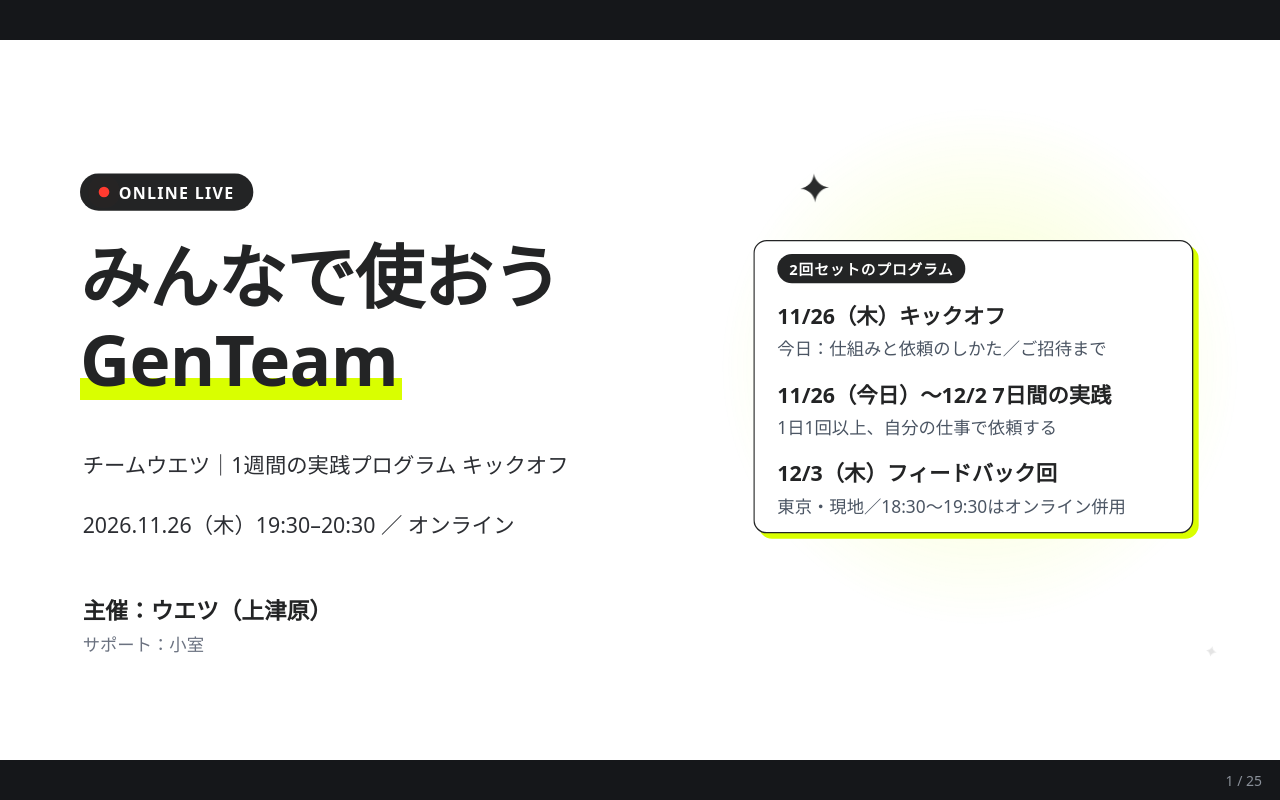
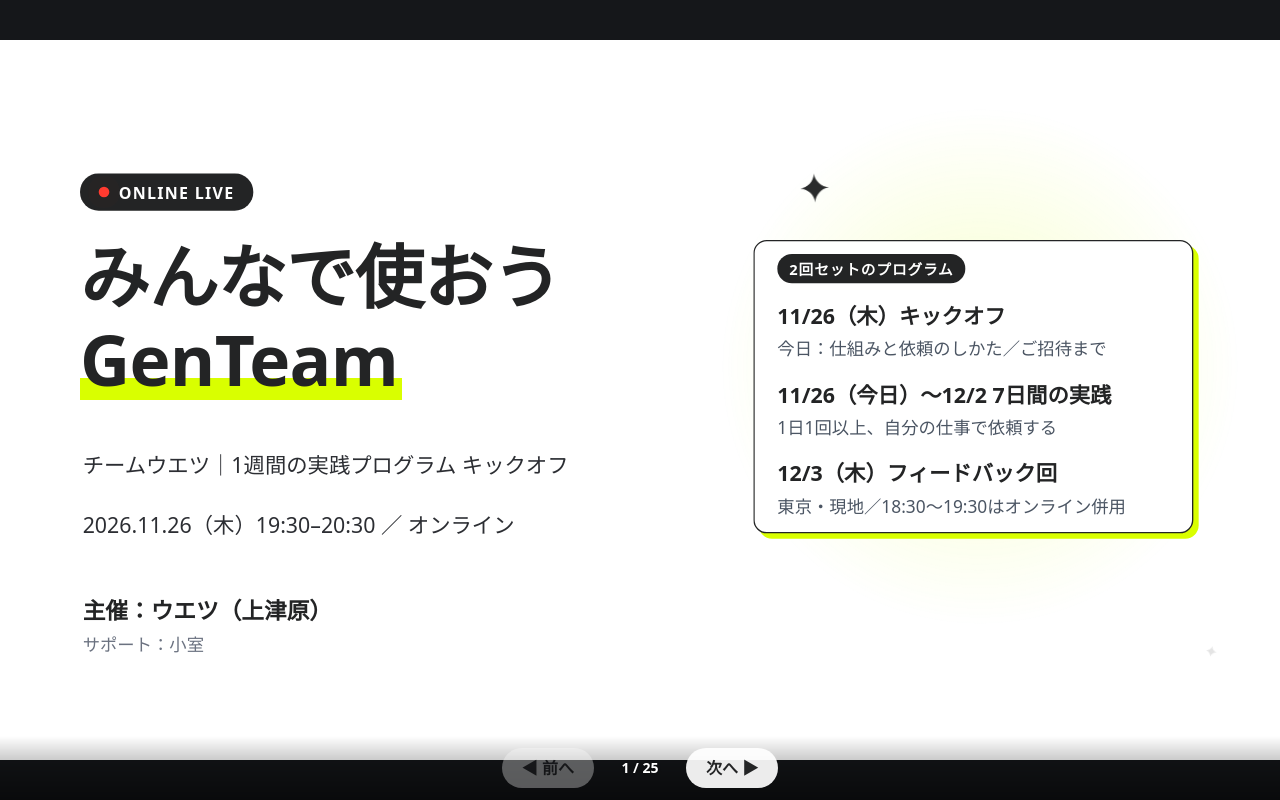
Before and after one commit to three-t-ltd/team-uetsu-kickoff, a plain HTML site: page index.html in a window 1280 px wide. Drawn offline with Linux system fonts and the light colour scheme.

Commit message:
スライド送りのボタンを付け、スマホでも全ページ見えるように修正

```diff
--- a/index.html
+++ b/index.html
@@ -103,7 +103,25 @@ html,body{margin:0;height:100%;background:#15171a;font-family:var(--font-sans);c
 #pager{position:fixed;right:18px;bottom:12px;color:#8a9099;font:14px/1 system-ui;user-select:none}
 @media (prefers-reduced-motion:reduce){.slide *{animation:none!important;clip-path:none!important}.mk:after,.door-rule{transform:none!important}.spark{opacity:1!important}}
 @media print{@page{size:1920px 1080px;margin:0}html,body{background:#fff;overflow:visible;height:auto}#stage{position:static;transform:none!important}.slide{position:relative;display:block;page-break-after:always}.slide *{animation:none!important;clip-path:none!important}.mk:after,.door-rule{transform:none!important}.spark{opacity:1!important}#pager{display:none}}
-</style></head><body><div id="stage">
+</style>
+<style id="navfix">
+#nav{position:fixed;left:0;right:0;bottom:0;z-index:999;display:flex;align-items:center;justify-content:center;gap:14px;padding:12px 16px;background:linear-gradient(to top,rgba(0,0,0,.55),rgba(0,0,0,0));font-family:var(--font-sans)}
+#nav button{appearance:none;border:0;border-radius:999px;background:rgba(255,255,255,.92);color:#232425;font:700 16px/1 var(--font-sans);padding:12px 20px;cursor:pointer}
+#nav button:disabled{opacity:.35;cursor:default}
+#nav .cnt{color:#fff;font:700 14px/1 var(--font-sans);min-width:64px;text-align:center;text-shadow:0 1px 4px rgba(0,0,0,.5)}
+#pager{display:none!important}
+@media print{#nav{display:none!important}
+@page{size:20in 11.25in;margin:0}
+html,body{background:#fff!important;overflow:visible!important;height:auto!important}
+#stage{position:static!important;transform:none!important;width:1920px!important;height:1080px!important;margin:0!important}
+.slide{position:relative!important;display:block!important;page-break-after:always;break-after:page;width:1920px!important;height:1080px!important}
+.slide *{animation:none!important;clip-path:none!important}
+.mk:after,.door-rule{transform:none!important}
+.spark{opacity:1!important}
+*{-webkit-print-color-adjust:exact;print-color-adjust:exact}
+}
+</style>
+</head><body><div id="stage">
 
 <!-- 01 表紙 -->
 <section class="slide" data-label="01 表紙">
@@ -415,4 +433,41 @@ html,body{margin:0;height:100%;background:#15171a;font-family:var(--font-sans);c
   addEventListener('hashchange',function(){ show((parseInt(location.hash.slice(1),10)||1)-1); });
   show(i);
 })();
-</script></body></html>
+</script>
+<div id="nav"><button id="prev" type="button" aria-label="前へ">◀ 前へ</button><span class="cnt" id="cnt">1 / 25</span><button id="next" type="button" aria-label="次へ">次へ ▶</button></div>
+<script>
+(function(){
+  var slides=[].slice.call(document.querySelectorAll('.slide'));
+  var i=0, cnt=document.getElementById('cnt');
+  function show(n){ i=Math.max(0,Math.min(slides.length-1,n));
+    slides.forEach(function(s,k){s.classList.remove('active');if(k===i){void s.offsetWidth;s.classList.add('active');}});
+    cnt.textContent=(i+1)+' / '+slides.length;
+    var op=document.getElementById('pager'); if(op){op.textContent=(i+1)+' / '+slides.length;}
+    document.getElementById('prev').disabled=(i===0);
+    document.getElementById('next').disabled=(i===slides.length-1);
+  }
+  document.getElementById('prev').onclick=function(e){e.stopPropagation();show(i-1)};
+  document.getElementById('next').onclick=function(e){e.stopPropagation();show(i+1)};
+  var x0=null;
+  document.addEventListener('touchstart',function(e){x0=e.touches[0].clientX},{passive:true});
+  document.addEventListener('touchend',function(e){ if(x0===null)return; var dx=e.changedTouches[0].clientX-x0; x0=null;
+    if(Math.abs(dx)>60){ show(dx<0?i+1:i-1); } },{passive:true});
+  document.addEventListener('keydown',function(e){
+    if(e.key==='ArrowRight'||e.key==='PageDown'||e.key===' '){show(i+1)}
+    else if(e.key==='ArrowLeft'||e.key==='PageUp'){show(i-1)}
+    else if(e.key==='Home'){show(0)}else if(e.key==='End'){show(slides.length-1)}
+  });
+  function fit2(){
+    var w=document.documentElement.clientWidth||innerWidth;
+    var hgt=(document.documentElement.clientHeight||innerHeight)-58;
+    var st=document.getElementById('stage');
+    var sc=Math.min(w/1920,hgt/1080);
+    st.style.transformOrigin='center center';
+    st.style.transform='translate(-50%,-50%) scale('+sc+')';
+  }
+  fit2(); addEventListener('resize',fit2); addEventListener('load',fit2); addEventListener('orientationchange',function(){setTimeout(fit2,300)});
+  var h=parseInt(location.hash.slice(1),10);
+  show(isNaN(h)?0:h-1);
+})();
+</script>
+</body></html>
```
